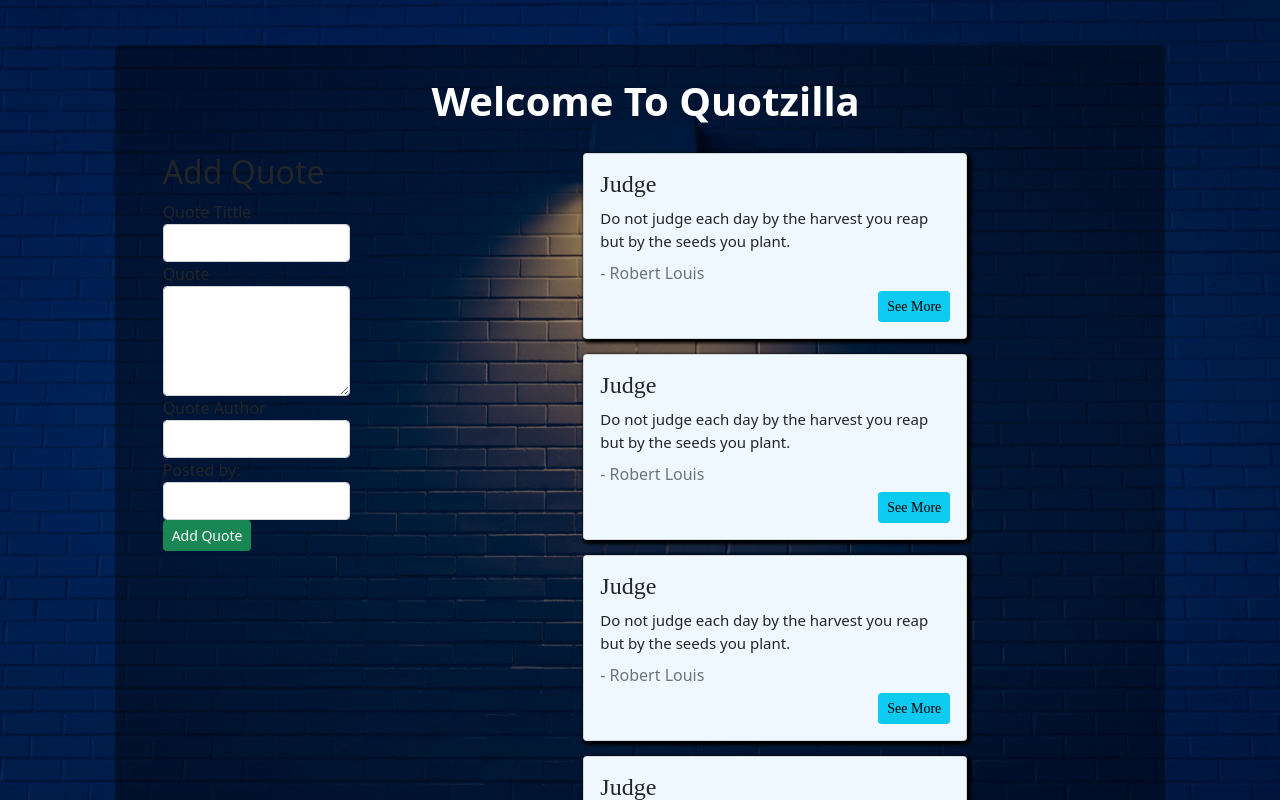
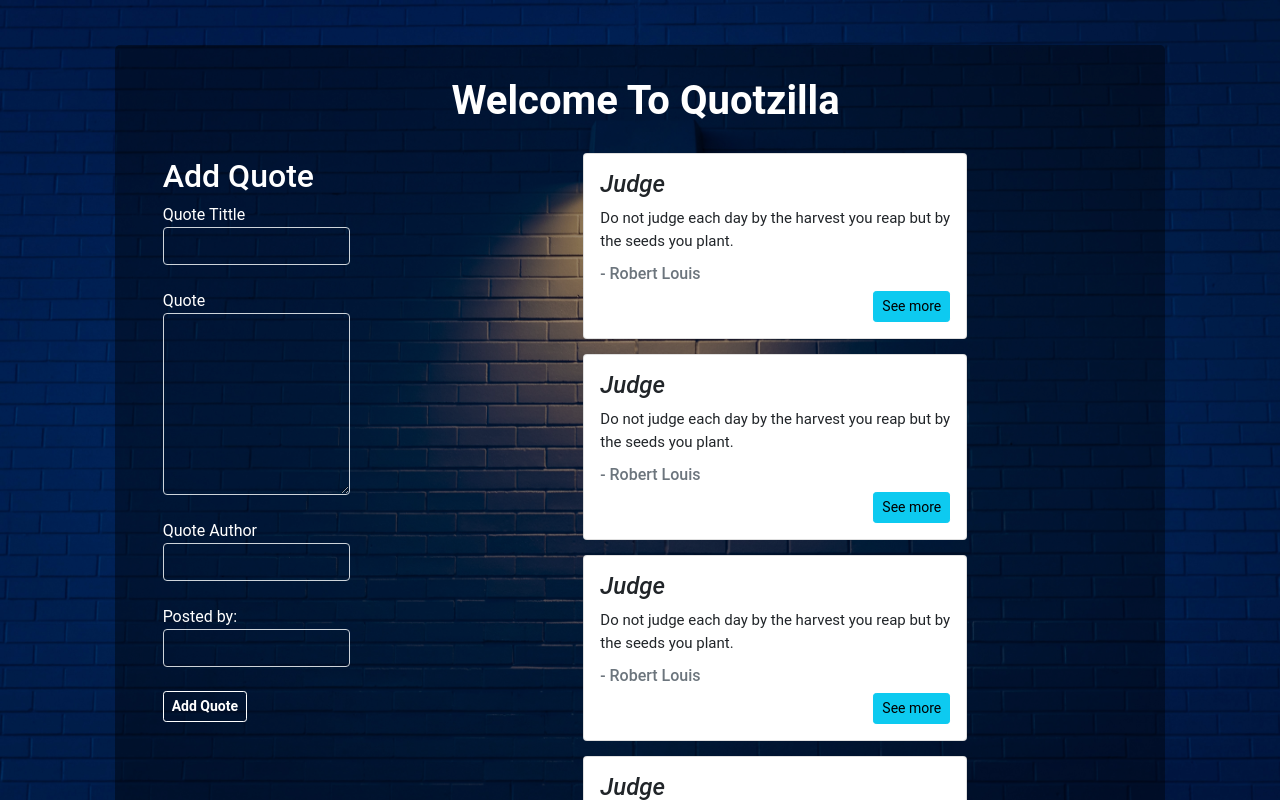
Before and after one commit to ynyanchoka/Quotes, an Angular app: page / in a window 1280 px wide. Shown: the top 800 px of the page. Built offline with nearby package versions, Linux system fonts and the light colour scheme.

Commit message:
add style to form component

```diff
--- a/src/app/quote-form/quote-form.component.css
+++ b/src/app/quote-form/quote-form.component.css
@@ -0,0 +1,19 @@
+.header{
+    color: white;
+    text-align: left;
+    padding-top: 2%;
+}
+.form-control{
+    color: white;
+    background: transparent;
+    font-weight: 570;
+}
+label{
+    color: white;
+}
+.btn{
+    color: white;
+    background: transparent;
+    font-weight: 570;
+    border-color: white;
+}
--- a/src/app/quote-form/quote-form.component.html
+++ b/src/app/quote-form/quote-form.component.html
@@ -1,8 +1,8 @@
 
 
 <div class="container-fluid">
-    <h2 class="heading">Add Quote</h2>
-    <!-- <hr> -->
+    <h2 class="header">Add Quote</h2>
+
     <form (ngSubmit)='submitQuote() ;quotesForm.resetForm({})' #quotesForm='ngForm'>
 
         <div class="form-group">
@@ -10,14 +10,16 @@
           <input type="text" required class="form-control" id="title" [(ngModel)]="newQuote.title" name="title" #title='ngModel' required>
 
         </div>
+        <br>
         <div class="form-group">
           <label for="description">Quote</label>
-          <textarea class="form-control" id="quote" rows="4" required [(ngModel)]="newQuote.quote" name="quote" #quote='ngModel'></textarea>
+          <textarea class="form-control" id="quote" rows="7" required [(ngModel)]="newQuote.quote" name="quote" #quote='ngModel'></textarea>
           <!-- <div [hidden]="quote.valid || quote.pristine" class="alert alert-danger">
             A quote is required
           </div> -->
 
         </div>
+        <br>
         <div class="form-group">
           <label for="name">Quote Author</label>
           <input type="text" required class="form-control" id="author"[(ngModel)]="newQuote.author" name="author" #author='ngModel'>
@@ -25,6 +27,7 @@
             Author is required
           </div> -->
         </div>
+        <br>
         <div class="form-group">
           <label for="submitter">Posted by:</label>
           <input type="text" required class="form-control" id="submitter" [(ngModel)]="newQuote.submitter" name="name" #submiter='ngModel' >
@@ -32,6 +35,7 @@
             Your name is required
           </div> -->
         </div>
-        <button type="submit" class="btn btn-sm btn-success">Add Quote</button>
+        <br>
+        <button type="submit" class="btn btn-sm ">Add Quote</button>
     </form>
   </div>
--- a/src/app/quote/quote-detail/quote-detail.component.css
+++ b/src/app/quote/quote-detail/quote-detail.component.css
@@ -0,0 +1,19 @@
+#upvote{
+
+
+}
+.mb-2{
+    font-size: smaller;
+    margin-left: 0%;
+    padding-left: 0%;
+}
+
+#upvote{
+    font-size: 16px;
+}
+#downvote{
+    font-size: 16px;
+}
+#deleted{
+    float:right;
+}
--- a/src/app/quote/quote-detail/quote-detail.component.html
+++ b/src/app/quote/quote-detail/quote-detail.component.html
@@ -1,10 +1,10 @@
 
 <div class="container-fluid" id="buttons">
-  <span class="card-subtitle mb-2">Posted by: <span id="submitter">{{quote.submitter}}</span><span id="date"> on: <span id="datecolor">{{quote.datePosted|date}}</span><span id="when"> {{quote.datePosted|datePipe}} days ago.</span></span></span>
-  <br>
-  <button class="btn btn-sm btn-success" (click)='upvote()'>{{quote.upVotes}} <i class="fa fa-thumbs-up" id="like"></i></button>
+  <span class="card-subtitle mb-2">Posted by: <span id="submitter">{{quote.submitter}}</span>&nbsp;&nbsp;<span id="date"><span id="datecolor">{{quote.datePosted|date}}</span><span id="time"> <br> {{quote.datePosted|datePipe}} days ago.</span></span></span>
+  <br> <br>
+  <button class="btn btn-sm btn-success" (click)='upvote()'>{{quote.upVotes}} <i class="fa fa-thumbs-up" id="upvote"></i></button>
+  &nbsp;   &nbsp;
+  <button class="btn btn-sm btn-danger" id="hate" (click)='downvote()'>{{quote.downVotes}} <i class="fa fa-thumbs-down" id="downvote"></i></button>
   &nbsp;
-  <button class="btn btn-sm btn-danger" id="hate" (click)='downvote()'>{{quote.downVotes}} <i class="fa fa-thumbs-down" id="dislike"></i></button>
-  &nbsp;
-  <button class="btn btn-sm btn-danger" id="del" (click)='deleteQuote(true)'><i class="fa fa-trash" id="delete"></i></button>
+  <button class="btn btn-sm btn-danger" id="deleted" (click)='deleteQuote(true)'><i class="fa fa-trash" id="delete"></i></button>
 </div>
--- a/src/app/quote/quote.component.css
+++ b/src/app/quote/quote.component.css
@@ -1,5 +1,8 @@
+*{
+    font-family: 'Roboto', sans-serif;
+}
 h1{
-
+    font-family: 'Roboto', sans-serif;
     color: white;
     text-align: center;
     font-weight: bolder;
@@ -8,10 +11,15 @@ h1{
   }
 
 h4{
-    font-family: 'Architects Daughter', cursive;
+    font-family: 'Roboto', sans-serif,cursive;
+    font-style: italic;
+}
+#quotes-button{
+    font-family: 'Roboto', sans-serif,cursive;
+    /* font-style: italic; */
 }
 span{
-    font-family: 'Architects Daughter', cursive;
+    font-family: 'Roboto', sans-serif;
 }
 .overlay{
     background-color:rgba(0, 0.3, 0.5, 0.4);
@@ -34,8 +42,7 @@ span{
 }
 .card{
     margin-bottom: 2%;
-    background-color: aliceblue;
-    box-shadow: 2px 2px 3px 2px black;
+
 }
 .card-text{
     font-size: 15px;
--- a/src/app/quote/quote.component.html
+++ b/src/app/quote/quote.component.html
@@ -17,7 +17,7 @@
                 <h4 id="cardtitle">{{quote.title}}</h4>
                 <p class="card-text" id="param">{{quote.quote}}</p>
                 <h6 class="card-subtitle mb-2 text-muted"> - {{quote.author}}  </h6>
-                <h4 class="card-title" appHighlight ><button (click)='showDetails(i)' class="btn btn-info btn-sm" id="quotes-button" >See More</button></h4>
+                <h4 class="card-title" appHighlight ><button (click)='showDetails(i)' class="btn btn-info btn-sm" id="quotes-button" >See more</button></h4>
                 <!-- <span class="card-subtitle mb-2">Posted by: <span id="submitter">{{quote.submitter}}</span><span id="date">on: <span id="datecolor">{{quote.datePosted|date}}</span><span id="when"> {{quote.datePosted|datePipe}} days ago.</span></span></span> -->
                 <app-quote-detail *ngIf='quote.showDetails' bind-quote='quote' (isDelete)='quoteDelete($event,i)'></app-quote-detail>
 
```
